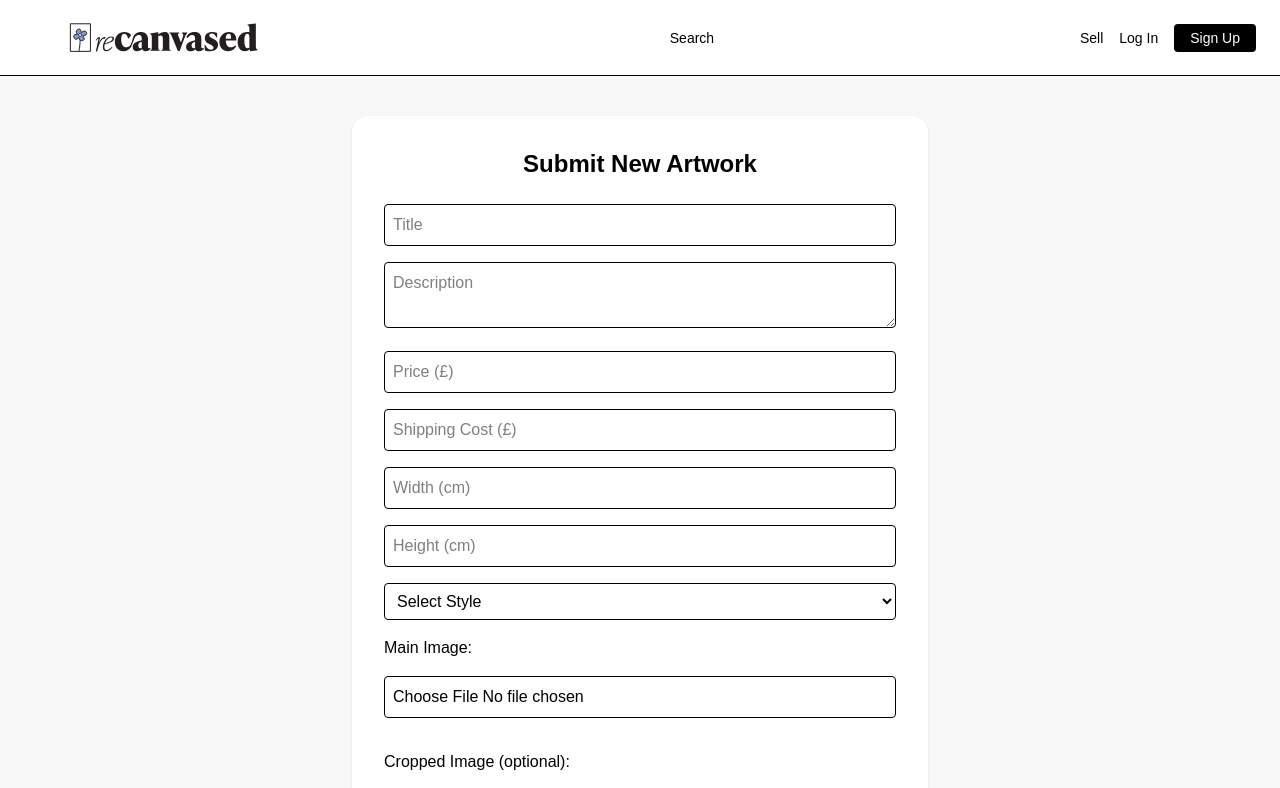
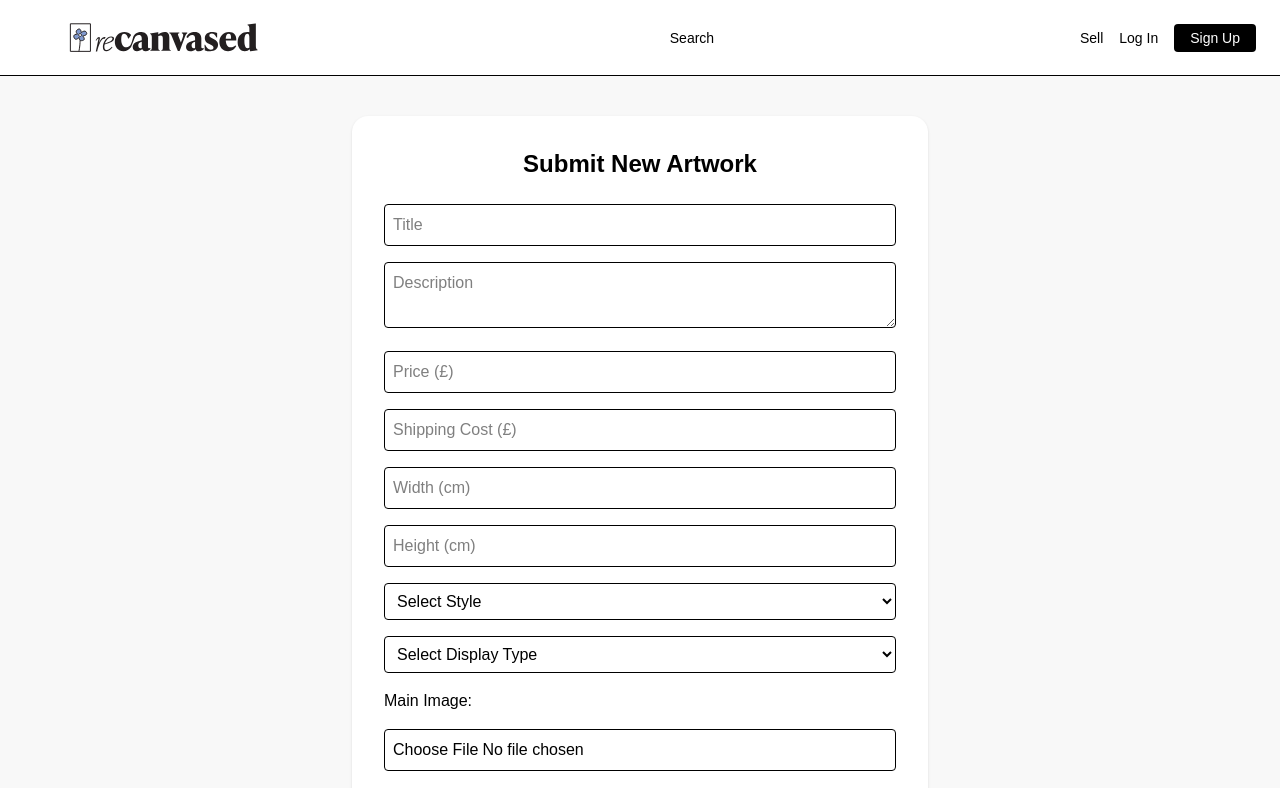
Before and after one commit to cummingfin/artmarket, a Next.js app: page /dashboard in a window 1280 px wide. Shown: the top 788 px of the page. Built offline with nearby package versions, Linux system fonts and the light colour scheme; no server answers.

Commit message:
Update: Added display_type dropdown to artwork form

```diff
--- a/pages/dashboard/index.tsx
+++ b/pages/dashboard/index.tsx
@@ -10,6 +10,7 @@ export default function Dashboard() {
   const [widthCm, setWidthCm] = useState('');
   const [heightCm, setHeightCm] = useState('');
   const [shippingCost, setShippingCost] = useState('');
+  const [displayType, setDisplayType] = useState('');
   const [imageFile, setImageFile] = useState<File | null>(null);
   const [previewUrl, setPreviewUrl] = useState<string>('');
   const [croppedFile, setCroppedFile] = useState<File | null>(null);
@@ -59,7 +60,6 @@ export default function Dashboard() {
 
     const timestamp = Date.now();
 
-    // Upload main image
     const mainExt = imageFile.name.split('.').pop();
     const mainFileName = `${timestamp}.${mainExt}`;
     const mainPath = mainFileName;
@@ -73,7 +73,6 @@ export default function Dashboard() {
       return;
     }
 
-    // Upload cropped image (optional)
     let croppedPath = '';
     if (croppedFile) {
       const croppedExt = croppedFile.name.split('.').pop();
@@ -90,7 +89,6 @@ export default function Dashboard() {
       }
     }
 
-    // Insert into artworks table
     const { error: insertError } = await supabase.from('artworks').insert([
       {
         title,
@@ -100,6 +98,7 @@ export default function Dashboard() {
         style,
         width_cm: parseFloat(widthCm),
         height_cm: parseFloat(heightCm),
+        display_type: displayType,
         image_url: mainData?.path,
         cropped_image_url: croppedPath || null,
         artist_id: user.id,
@@ -118,6 +117,7 @@ export default function Dashboard() {
       setStyle('');
       setWidthCm('');
       setHeightCm('');
+      setDisplayType('');
       setImageFile(null);
       setPreviewUrl('');
       setCroppedFile(null);
@@ -196,6 +196,19 @@ export default function Dashboard() {
               <option value="other">Other</option>
             </select>
 
+            {/* New display_type dropdown */}
+            <select
+              className="border border-black p-2 w-full rounded text-black"
+              value={displayType}
+              onChange={(e) => setDisplayType(e.target.value)}
+              required
+            >
+              <option value="">Select Display Type</option>
+              <option value="paper">Paper</option>
+              <option value="canvas">Canvas</option>
+              <option value="frame">Frame</option>
+            </select>
+
             <label className="text-black block">Main Image:</label>
             <input
               className="border border-black p-2 w-full rounded text-black"
```
